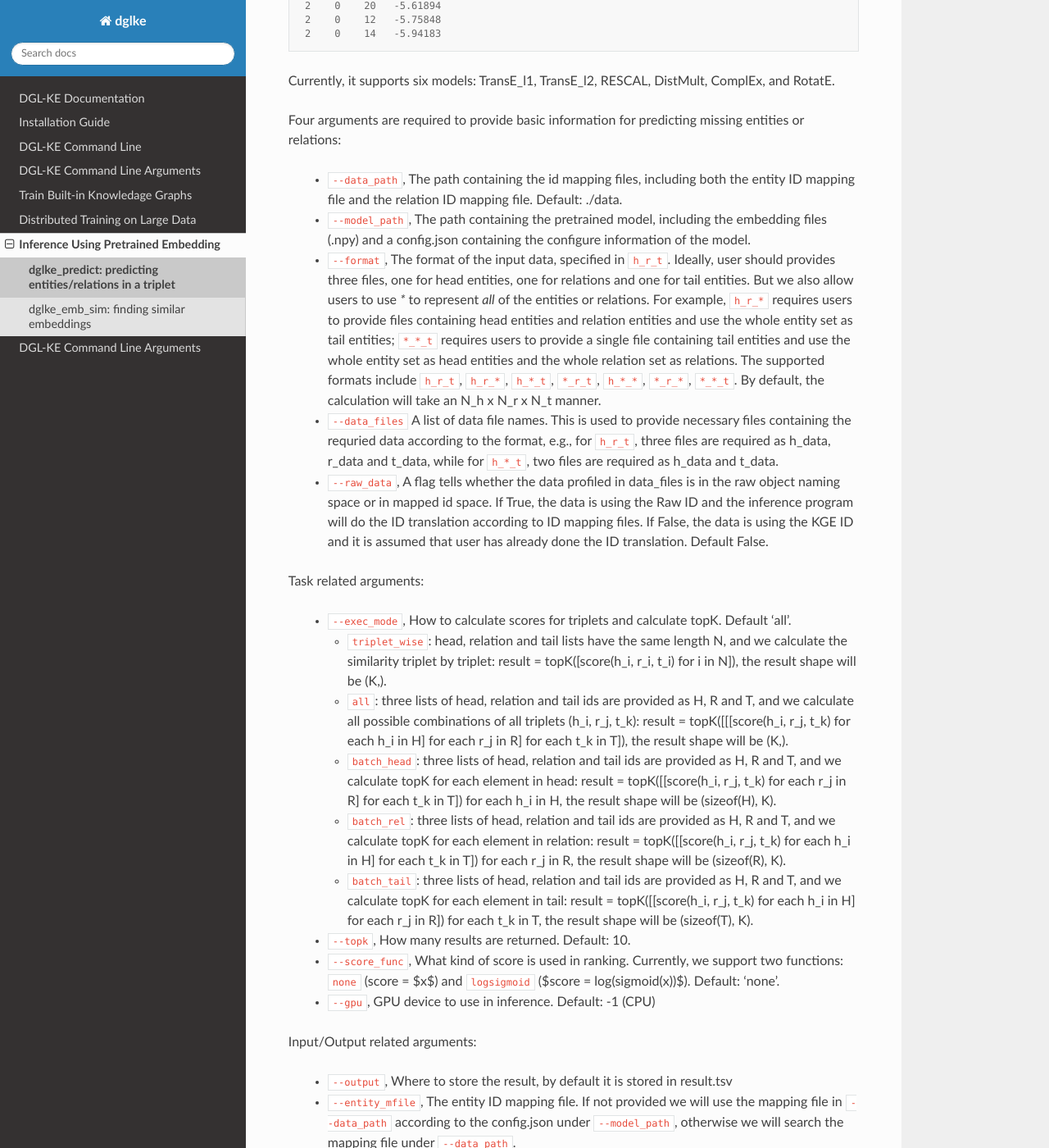
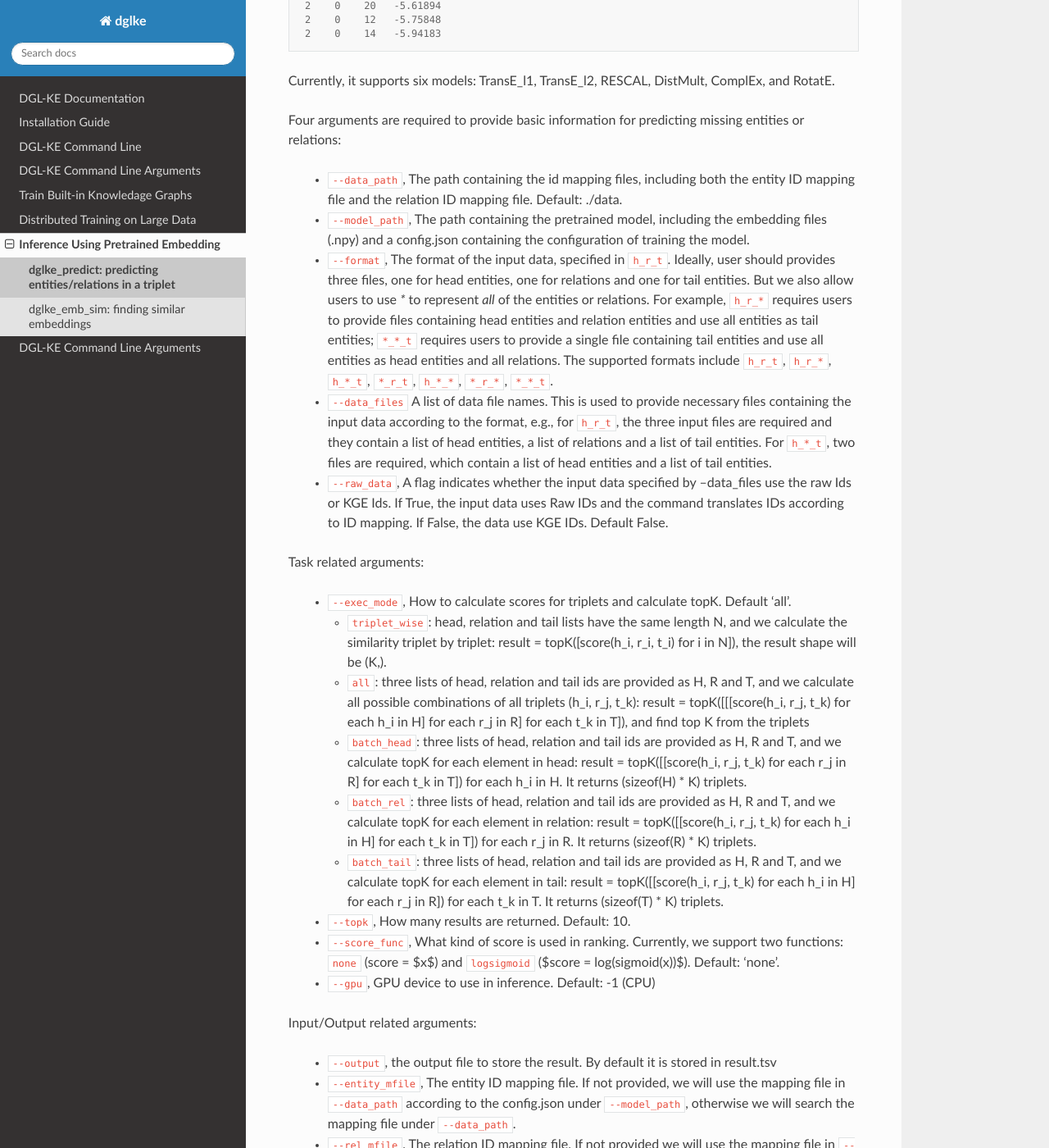
Before and after one commit to awslabs/dgl-ke, a Sphinx documentation site: the page built from docs/source/predict.rst, in a window 1280 px wide and 1400 px high, scrolled down 441 px. Shown: the whole window at 82% size. Built offline with Sphinx 7.4.7 and the Read the Docs theme 2.0.0, drawn with Linux system fonts in a browser that asks for light colours; pages that are not in the unit, such as notebooks, are missing from menus.

Commit message:
Update predict.rst

```diff
--- a/docs/source/predict.rst
+++ b/docs/source/predict.rst
@@ -19,20 +19,20 @@ Currently, it supports six models: TransE_l1, TransE_l2, RESCAL, DistMult, Compl
 Four arguments are required to provide basic information for predicting missing entities or relations:
 
   * ``--data_path``, The path containing the id mapping files, including both the entity ID mapping file and the relation ID mapping file. Default: ./data.
-  * ``--model_path``, The path containing the pretrained model, including the embedding files (.npy) and a config.json containing the configure information of the model.
-  * ``--format``, The format of the input data, specified in ``h_r_t``. Ideally, user should provides three files, one for head entities, one for relations and one for tail entities. But we also allow users to use *\** to represent *all* of the entities or relations. For example, ``h_r_*`` requires users to provide files containing head entities and relation entities and use the whole entity set as tail entities; ``*_*_t`` requires users to provide a single file containing tail entities and use the whole entity set as head entities and the whole relation set as relations. The supported formats include ``h_r_t``, ``h_r_*``, ``h_*_t``, ``*_r_t``, ``h_*_*``, ``*_r_*``, ``*_*_t``. By default, the calculation will take an N\_h x N\_r x N\_t manner.
-  * ``--data_files`` A list of data file names. This is used to provide necessary files containing the requried data according to the format, e.g., for ``h_r_t``, three files are required as h_data, r_data and t_data, while for ``h_*_t``, two files are required as h_data and t_data.
-  * ``--raw_data``, A flag tells whether the data profiled in data_files is in the raw object naming space or in mapped id space. If True, the data is using the Raw ID and the inference program will do the ID translation according to ID mapping files. If False, the data is using the KGE ID and it is assumed that user has already done the ID translation. Default False.
+  * ``--model_path``, The path containing the pretrained model, including the embedding files (.npy) and a config.json containing the configuration of training the model.
+  * ``--format``, The format of the input data, specified in ``h_r_t``. Ideally, user should provides three files, one for head entities, one for relations and one for tail entities. But we also allow users to use *\** to represent *all* of the entities or relations. For example, ``h_r_*`` requires users to provide files containing head entities and relation entities and use all entities as tail entities; ``*_*_t`` requires users to provide a single file containing tail entities and use all entities as head entities and all relations. The supported formats include ``h_r_t``, ``h_r_*``, ``h_*_t``, ``*_r_t``, ``h_*_*``, ``*_r_*``, ``*_*_t``.
+  * ``--data_files`` A list of data file names. This is used to provide necessary files containing the input data according to the format, e.g., for ``h_r_t``, the three input files are required and they contain a list of head entities, a list of relations and a list of tail entities. For ``h_*_t``, two files are required, which contain a list of head entities and a list of tail entities.
+  * ``--raw_data``, A flag indicates whether the input data specified by --data_files use the raw Ids or KGE Ids. If True, the input data uses Raw IDs and the command translates IDs according to ID mapping. If False, the data use KGE IDs. Default False.
 
 Task related arguments:
 
   * ``--exec_mode``, How to calculate scores for triplets and calculate topK. Default 'all'.
 
     * ``triplet_wise``: head, relation and tail lists have the same length N, and we calculate the similarity triplet by triplet: result = topK([score(h_i, r_i, t_i) for i in N]), the result shape will be (K,).
-    * ``all``: three lists of head, relation and tail ids are provided as H, R and T, and we calculate all possible combinations of all triplets (h_i, r_j, t_k): result = topK([[[score(h_i, r_j, t_k) for each h_i in H] for each r_j in R] for each t_k in T]), the result shape will be (K,).
-    * ``batch_head``: three lists of head, relation and tail ids are provided as H, R and T, and we calculate topK for each element in head: result = topK([[score(h_i, r_j, t_k) for each r_j in R] for each t_k in T]) for each h_i in H, the result shape will be (sizeof(H), K).
-    * ``batch_rel``: three lists of head, relation and tail ids are provided as H, R and T, and we calculate topK for each element in relation: result = topK([[score(h_i, r_j, t_k) for each h_i in H] for each t_k in T]) for each r_j in R, the result shape will be (sizeof(R), K).
-    * ``batch_tail``: three lists of head, relation and tail ids are provided as H, R and T, and we calculate topK for each element in tail: result = topK([[score(h_i, r_j, t_k) for each h_i in H] for each r_j in R]) for each t_k in T, the result shape will be (sizeof(T), K).
+    * ``all``: three lists of head, relation and tail ids are provided as H, R and T, and we calculate all possible combinations of all triplets (h_i, r_j, t_k): result = topK([[[score(h_i, r_j, t_k) for each h_i in H] for each r_j in R] for each t_k in T]), and find top K from the triplets
+    * ``batch_head``: three lists of head, relation and tail ids are provided as H, R and T, and we calculate topK for each element in head: result = topK([[score(h_i, r_j, t_k) for each r_j in R] for each t_k in T]) for each h_i in H. It returns (sizeof(H) * K) triplets.
+    * ``batch_rel``: three lists of head, relation and tail ids are provided as H, R and T, and we calculate topK for each element in relation: result = topK([[score(h_i, r_j, t_k) for each h_i in H] for each t_k in T]) for each r_j in R. It returns (sizeof(R) * K) triplets.
+    * ``batch_tail``: three lists of head, relation and tail ids are provided as H, R and T, and we calculate topK for each element in tail: result = topK([[score(h_i, r_j, t_k) for each h_i in H] for each r_j in R]) for each t_k in T. It returns (sizeof(T) * K) triplets.
 
   * ``--topk``, How many results are returned. Default: 10.
   * ``--score_func``, What kind of score is used in ranking. Currently, we support two functions: ``none`` (score = $x$) and ``logsigmoid`` ($score = log(sigmoid(x))$). Default: 'none'.
@@ -40,8 +40,8 @@ Task related arguments:
 
 Input/Output related arguments:
 
-  * ``--output``, Where to store the result, by default it is stored in result.tsv
-  * ``--entity_mfile``, The entity ID mapping file. If not provided we will use the mapping file in ``--data_path`` according to the config.json under ``--model_path``, otherwise we will search the mapping file under ``--data_path``.
+  * ``--output``, the output file to store the result. By default it is stored in result.tsv
+  * ``--entity_mfile``, The entity ID mapping file. If not provided, we will use the mapping file in ``--data_path`` according to the config.json under ``--model_path``, otherwise we will search the mapping file under ``--data_path``.
   * ``--rel_mfile``, The relation ID mapping file. If not provided we will use the mapping file in ``--data_path`` according to the config.json under ``--model_path``,  otherwise we will search the mapping file under ``--data_path``.
 
 The following command shows how to do entities/relations linkage prediction and ranking using a pretrained DistMult model::
```
